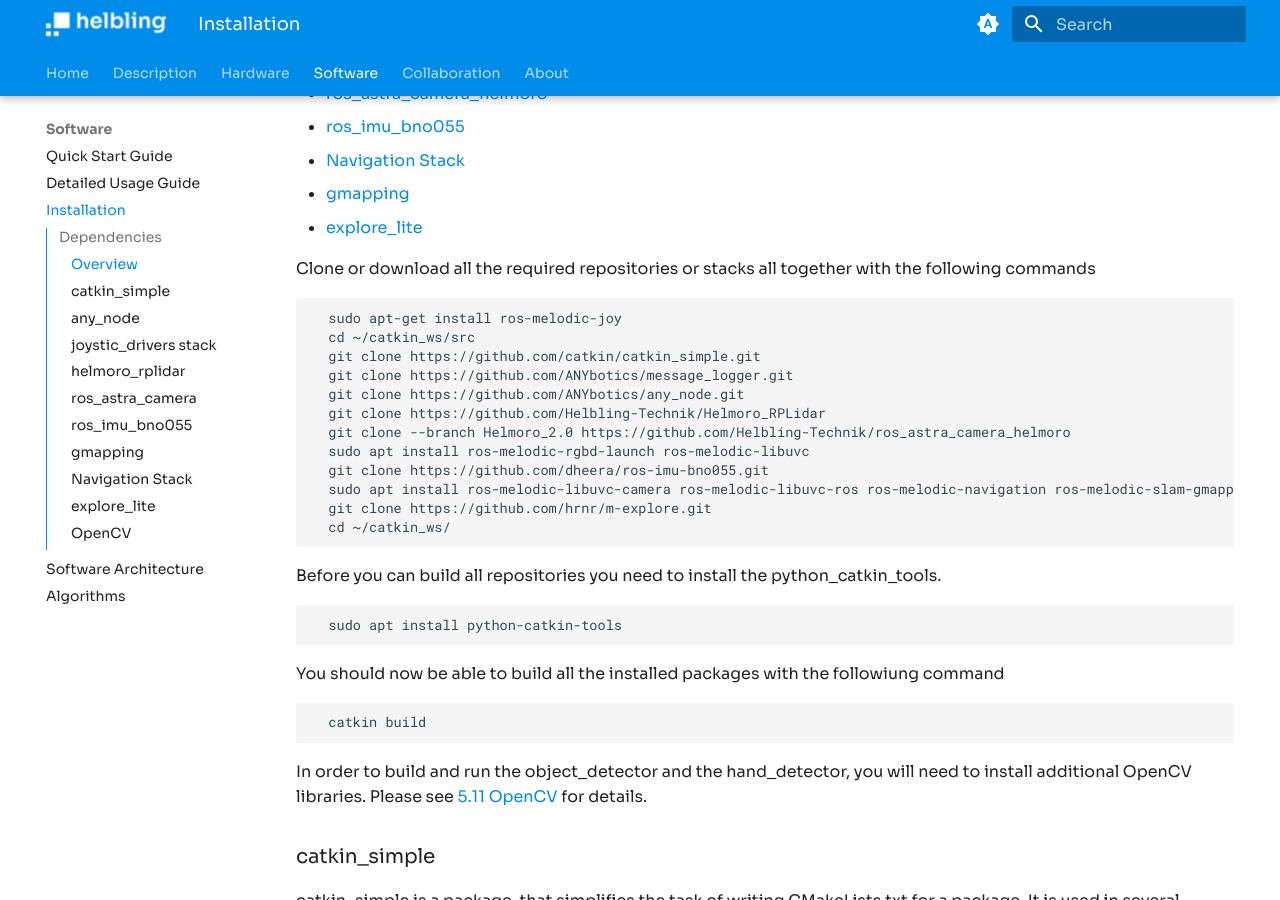
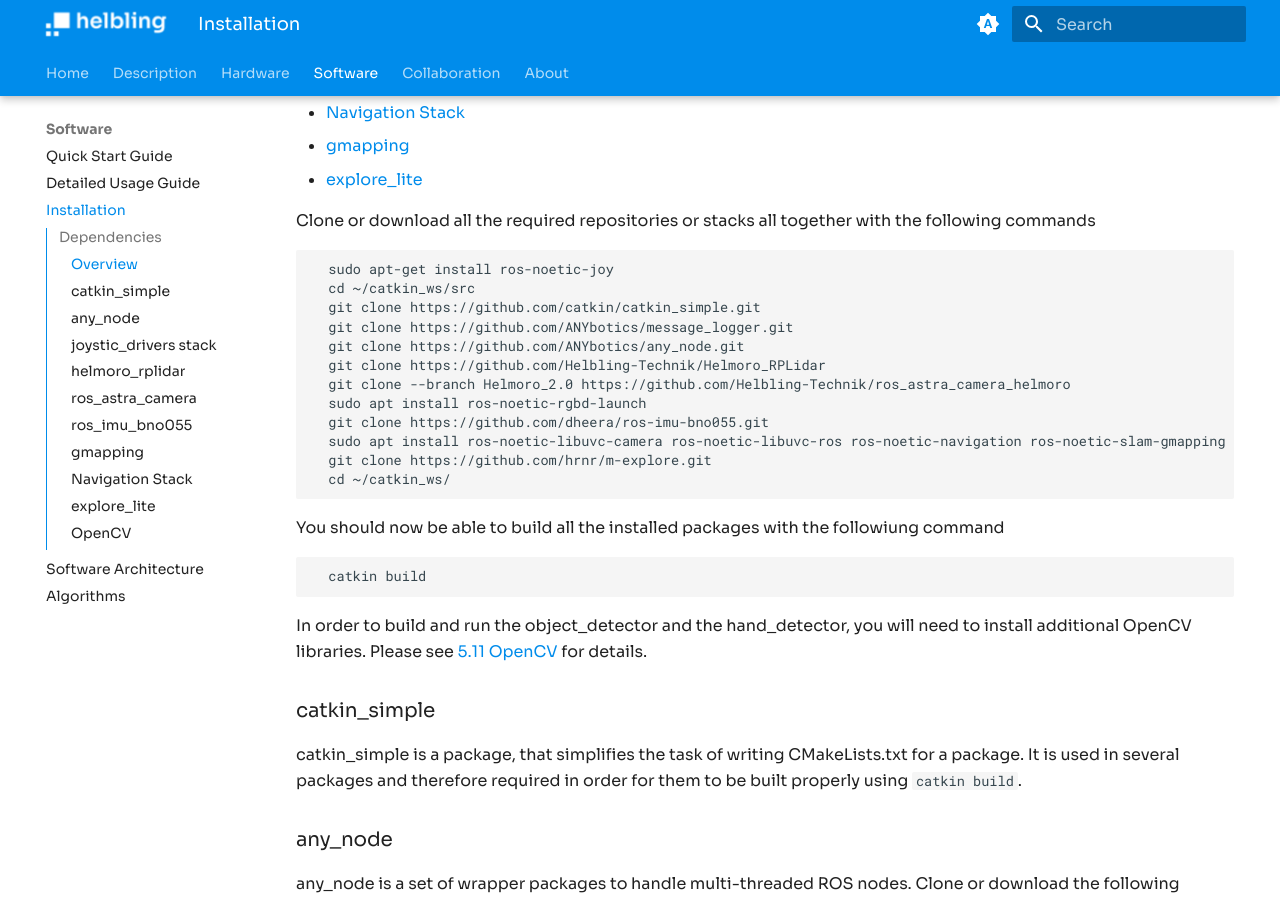
Before and after one commit to Helbling-Technik/HelMoRo, an MkDocs documentation site: the page built from docs/software/04_installation_guide.md, in a window 1280 px wide and 900 px high, scrolled down 1197 px. Built offline with MkDocs 1.6.1 and Material for MkDocs 9.7.7, drawn with Linux system fonts in a browser that asks for light colours; some of the changed text lies outside the part shown.

Commit message:
updated installation for noetic (incomplete)

```diff
--- a/docs/software/04_installation_guide.md
+++ b/docs/software/04_installation_guide.md
@@ -4,10 +4,9 @@ The packages included in Helmoro support ROS Melodic on Ubuntu 18.04.
 
 1. Install [ROS Melodic](http://wiki.ros.org/melodic/Installation) on Helmoros Nvidia Jetson and on your local machine.
 
-   (For Helbling Employees: Make sure that you are in a Wifi that has enough open ports. Otherwise you will not be able to install ROS proberly.)
-
 2. Create a [ROS Workspace](http://wiki.ros.org/ROS/Tutorials/InstallingandConfiguringROSEnvironment)
 
+         sudo apt install python3-catkin-tools
          mkdir -p ~/catkin_ws/src
          cd ~/catkin_ws/
          catkin build
@@ -44,22 +43,18 @@ In the following, the packages and stacks which are required to run the Helmoro
 
 Clone or download all the required repositories or stacks all together with the following commands
 
-      sudo apt-get install ros-melodic-joy
+      sudo apt-get install ros-noetic-joy
       cd ~/catkin_ws/src
       git clone https://github.com/catkin/catkin_simple.git
       git clone https://github.com/ANYbotics/message_logger.git
       git clone https://github.com/ANYbotics/any_node.git
       git clone https://github.com/Helbling-Technik/Helmoro_RPLidar
       git clone --branch Helmoro_2.0 https://github.com/Helbling-Technik/ros_astra_camera_helmoro
-      sudo apt install ros-melodic-rgbd-launch ros-melodic-libuvc
+      sudo apt install ros-noetic-rgbd-launch
       git clone https://github.com/dheera/ros-imu-bno055.git
-      sudo apt install ros-melodic-libuvc-camera ros-melodic-libuvc-ros ros-melodic-navigation ros-melodic-slam-gmapping
+      sudo apt install ros-noetic-libuvc-camera ros-noetic-libuvc-ros ros-noetic-navigation ros-noetic-slam-gmapping
       git clone https://github.com/hrnr/m-explore.git
       cd ~/catkin_ws/
-
-Before you can build all repositories you need to install the python_catkin_tools.
-
-      sudo apt install python-catkin-tools
 
 You should now be able to build all the installed packages with the followiung command
 
```
